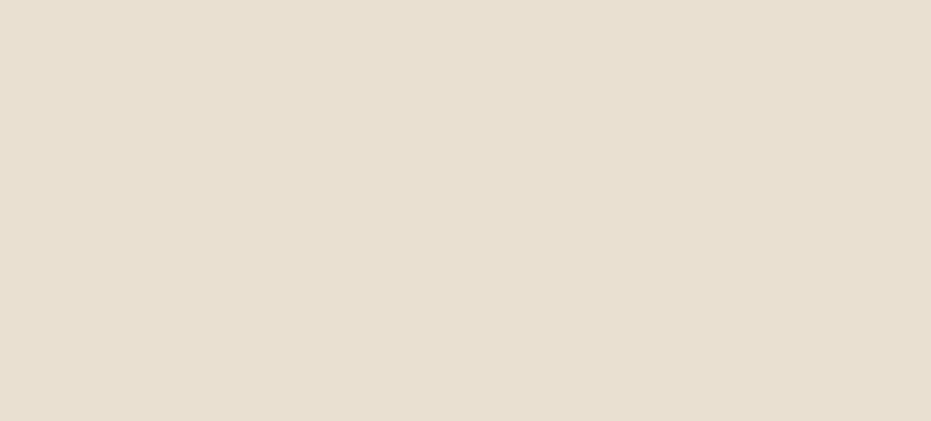
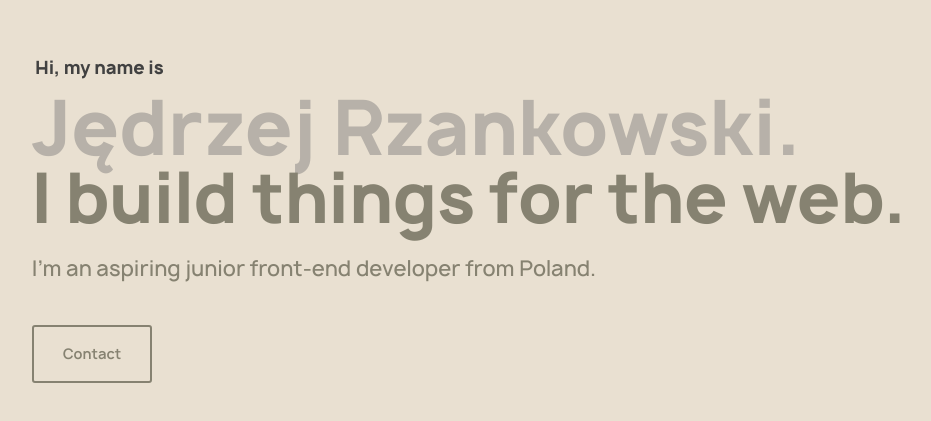
Before and after one commit to JRzankowski/personal-website, a React (Create React App) app: page / in a window 1280 px wide. Shown: the part 181-602 px from the top of the page, without its empty margins (171-1102 px from the left). Built offline with nearby package versions, Linux system fonts and the light colour scheme.

Commit message:
sectionStart ready

```diff
--- a/src/components/Header.js
+++ b/src/components/Header.js
@@ -1,45 +1,43 @@
 import React, {Component} from 'react';
 import {IoLogoGithub, IoLogoLinkedin} from 'react-icons/io'
 
+export default class Header extends Component {
+    state = {
+        prevScrollPos: window.pageYOffset,
+        visible: true
+    };
 
-export default class Header extends Component {
-    state={
-      prevScrollPos: window.pageYOffset,
-      visible: true
-    };
     componentDidMount() {
-        window.addEventListener('scroll',this.handleScroll);
+        window.addEventListener('scroll', this.handleScroll);
     }
+
     componentWillUnmount() {
-        window.removeEventListener('scroll',this.handleScroll);
+        window.removeEventListener('scroll', this.handleScroll);
     }
 
     handleBurger = () => {
-        if(document.querySelector('.mobile-menu').classList.contains('active')){
+        if (document.querySelector('.mobile-menu').classList.contains('active')) {
             document.querySelector('.nav__burger').firstElementChild.classList.remove('active');
             document.querySelector('.mobile-menu').classList.remove('active');
-        }else{
+        } else {
             document.querySelector('.nav__burger').firstElementChild.classList.add('active');
             document.querySelector('.mobile-menu').classList.add('active');
         }
-
-
     };
     handleScroll = () => {
-        const { prevScrollPos } = this.state;
+        const {prevScrollPos} = this.state;
         const currentScrollPos = window.pageYOffset;
         const visible = prevScrollPos > currentScrollPos;
         this.setState({
             prevScrollPos: currentScrollPos,
             visible
         });
-        if(currentScrollPos>100){
+        if (currentScrollPos > 100) {
             document.querySelector('.header').classList.add('smaller')
-        }else{
+        } else {
             document.querySelector('.header').classList.remove('smaller')
         }
     };
-
 
     render() {
         return (
@@ -51,7 +49,7 @@ export default class Header extends Component {
 
                         </a>
                     </div>
-                    <div className="nav__container nav__container--burger-menu" >
+                    <div className="nav__container nav__container--burger-menu">
                         <div onClick={this.handleBurger} className="nav__burger">
                             <div className="nav__burger--line"/>
                         </div>
--- a/src/components/PersonalWebsite.js
+++ b/src/components/PersonalWebsite.js
@@ -1,11 +1,15 @@
 import React, {Component} from 'react';
 import Header from "./Header";
+import SectionStart from "./sectionStart";
 
 export default class PersonalWebsite extends Component {
     render() {
         return (
             <div className='personal-website'>
                 <Header/>
+                    <main className='main'>
+                        <SectionStart/>
+                    </main>
             </div>
         );
     }
--- /dev/null
+++ b/src/components/sectionStart.js
@@ -0,0 +1,30 @@
+import React, {Component} from 'react';
+import {IoLogoGithub, IoLogoLinkedin} from 'react-icons/io'
+
+export default class SectionStart extends Component {
+    state = {};
+
+
+    render() {
+        return (
+            <section className="start">
+                <p className="start__text--highlight">
+                    Hi, my name is
+                </p>
+                <h2 className="start__heading">
+                    Jędrzej Rzankowski.
+                </h2>
+                <h2 className='start__heading start__heading--dark'>
+                    I build things for the web.
+                </h2>
+                <p className="start__text">
+                    I'm an aspiring junior front-end developer from Poland.
+                </p>
+                <a href='mailto:j.rzankowski@gmail.com' className="start__btn">
+                    Contact
+                </a>
+            </section>
+
+        );
+    }
+}
--- a/src/scss/header.scss
+++ b/src/scss/header.scss
@@ -1,11 +1,10 @@
 .header {
-
   display: flex;
   justify-content: space-between;
   align-items: center;
   position: fixed;
   top: 0;
-  width: 100%;
+  width: 100vw;
   height: 75px;
   transition: all 0.25s cubic-bezier(0.645, 0.045, 0.355, 1) 0s;
   background-color: $color-background;
@@ -70,7 +69,6 @@
           margin-right: 6px;
         }
       }
-
     }
 
     &__container--default-menu {
@@ -128,7 +126,6 @@
             transition: all 0.25s cubic-bezier(0.645, 0.045, 0.355, 1) 0s;
           }
         }
-
       }
     }
 
@@ -142,7 +139,6 @@
       line-height: 1.2;
       letter-spacing: 1px;
       font-size: 1.8em;
-
     }
 
     &__burger {
--- a/src/scss/main.scss
+++ b/src/scss/main.scss
@@ -1,6 +1,7 @@
 @import 'settings/fonts';
 @import 'settings/colors';
 @import 'header.scss';
+@import 'sectionStart.scss';
 #root {
   min-height: 100vh;
   display: grid;
@@ -19,4 +20,12 @@ body{
   display: flex;
   flex-direction: column;
   min-height: 100vh;
+  .main{
+    max-width: 1600px;
+    padding: 0 25px;
+    margin: 0 auto;
+    @media ( min-width: 770px){
+     padding: 0 100px;
+    }
+  }
 }
--- /dev/null
+++ b/src/scss/sectionStart.scss
@@ -0,0 +1,91 @@
+.start {
+  line-height: 1.5;
+  max-width: 1000px;
+  display: flex;
+  justify-content: center;
+  flex-direction: column;
+  align-items: flex-start;
+  min-height: 100vh;
+  margin: 0 auto;
+  @media (orientation: landscape) and (min-width: 533px) and (max-height: 420px) {
+    padding: 120px 0 100px;
+  }
+  @media (orientation: landscape) and (min-width: 770px) {
+    padding: 0;
+  }
+  @media (min-width: 375px) {
+    font-size: 1.4rem;
+  }
+  @media (min-width: 770px) {
+    font-size: 1.6rem;
+  }
+  @media (min-width: 1000px) {
+    font-size: 2rem;
+  }
+
+  &__text--highlight {
+    font-size: .8rem;
+    margin: 0 0 10px 3px;
+    color: $color-font-highlighted;
+    font-weight: 800;
+    @media (min-width: 375px) {
+      font-size: .9rem;
+    }
+    @media (min-width: 770px) {
+      font-size: 1rem;
+    }
+    @media (min-width: 1000px) {
+      font-size: 1.1rem;
+    }
+  }
+
+  &__heading {
+    line-height: 1;
+    font-size: 2.3em;
+    margin: 0;
+    color: #b7b1a9;
+    user-select: none;
+    &--dark {
+      font-size: 2.1em;
+      color: $color-font-base;
+    }
+  }
+
+  &__text {
+    color: $color-font-base;
+    font-weight: 500;
+    @media (min-width: 375px) {
+      font-size: 1rem;
+    }
+    @media (min-width: 770px) {
+      font-size: 1.2rem;
+    }
+    @media (min-width: 1000px) {
+      font-size: 1.3rem;
+    }
+  }
+
+  &__btn {
+    width: 60px;
+    text-align: center;
+    display: block;
+    margin-top: 20px;
+    color: $color-font-base;
+    background-color: transparent;
+    font-size: 14px;
+    line-height: 1;
+    cursor: pointer;
+    border: 2px solid $color-font-base;
+    border-radius: 3px;
+    padding: 1.25rem 1.75rem;
+    text-decoration: none;
+    font-weight: 600;
+    transition: .2s;
+
+    &:hover {
+      color: $color-font-highlighted;
+      border: 2px solid $color-font-highlighted;
+    }
+
+  }
+}
```
